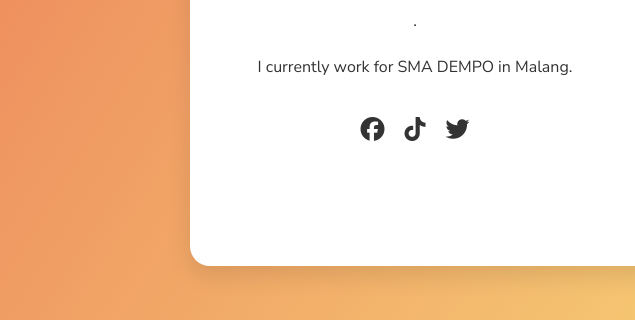
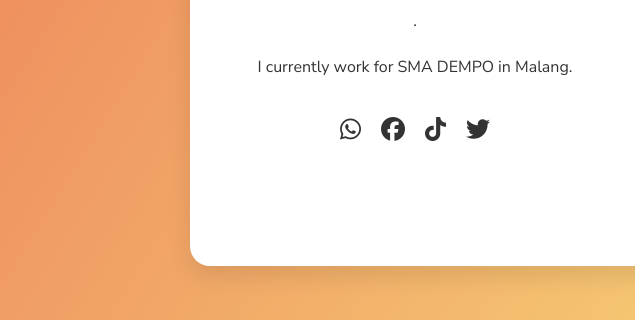
Before and after one commit to edwardtorangga911/emon, a plain HTML site: page index.html in a window 1280 px wide. Shown: the part 406-726 px from the top of the page, 0-635 px from the left. Drawn offline with Linux system fonts and the light colour scheme.

Commit message:
Update index.html

```diff
--- a/index.html
+++ b/index.html
@@ -372,6 +372,9 @@
                         <p class="profile-bio">I currently work for SMA DEMPO in Malang.</p>
 
                         <div class="social-links">
+						<a href="httpshttps://wa.me/6289516236789" class="social-icon" aria-label="Kirim WhatsApp" target="_blank" rel="noopener noreferrer">
+        <i class="fab fa-whatsapp" aria-hidden="true"></i>
+    </a>
                             <a href="#" class="social-icon" aria-label="Kunjungi Facebook" target="_blank" rel="noopener noreferrer">
                                 <i class="fab fa-facebook" aria-hidden="true"></i>
                             </a>
```
